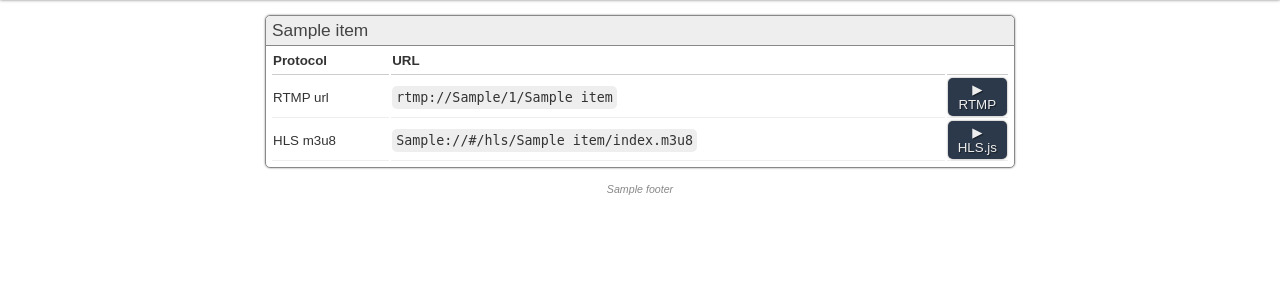
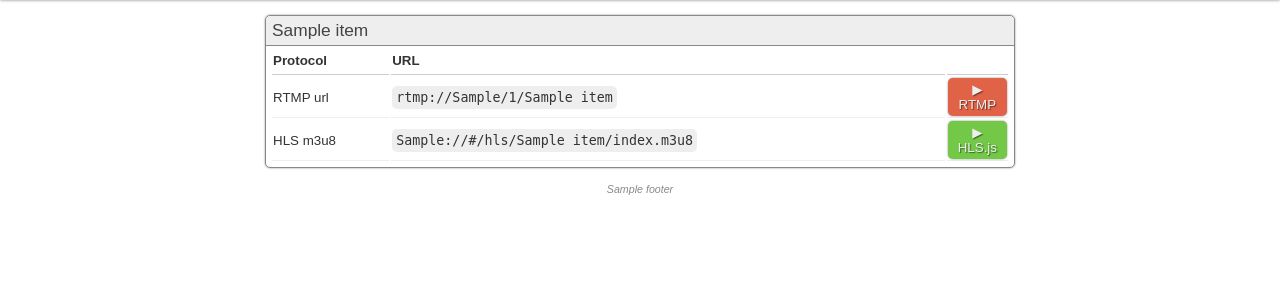
Before and after one commit to deflax/vod-rtmp, a Flask app: template frontend/app/templates/default/main.html.j2 in a window 1280 px wide. Shown: the part 63-363 px from the top of the page. Run offline with Flask 2, Linux system fonts and the light colour scheme; the template is opened without the code that fills it: most values are stand-ins (such as "Sample title", 1, 10 or a date in 2020); parts of the project's set-up code (start-up, migrations or seed data) failed here and were passed over.

Commit message:
color the admin buttons

```diff
--- a/frontend/app/static/style.default.css
+++ b/frontend/app/static/style.default.css
@@ -111,12 +111,21 @@ a.btn {
 	text-align: center;
 }
 
+a.btn-red {
+	background-color: rgb(224, 99, 71);
+	/*background: linear-gradient(#4caf50, #2b622d);*/
+}
+a.btn-red:hover {
+	background-color: rgb(255, 99, 71);
+	box-shadow: 0px 0px 5px rgba(0, 0, 0, 0.5);
+}
+
 a.btn-green {
-	background-color: rgb(44, 57, 75);
+	background-color: rgb(115, 201, 71);
 	/*background: linear-gradient(#4caf50, #2b622d);*/
 }
 a.btn-green:hover {
-	background-color: rgb(60, 78, 104);
+	background-color: rgb(115, 249, 71);
 	box-shadow: 0px 0px 5px rgba(0, 0, 0, 0.5);
 }
 a.btn-large {
--- a/frontend/app/templates/default/main.html.j2
+++ b/frontend/app/templates/default/main.html.j2
@@ -29,12 +29,13 @@
       <tr>
         <td>RTMP url</td>
         <td><em class="url">rtmp://{{ configuration["rtmp_base"] }}/{{ item[0] }}/{{ item[1] }}</em></td>
-        <td class="btn"><a href="rtmp://{{ configuration['rtmp_base'] }}/{{ item[0] }}/{{ item[1] }}" class="btn btn-green">&#9654;<br/>RTMP</a></td>
+        <td class="btn"><a href="rtmp://{{ configuration['rtmp_base'] }}/{{ item[0] }}/{{ item[1] }}" class="btn btn-red">&#9654;<br/>RTMP</a></td>
       </tr>
       <tr>
         <td>HLS m3u8</td>
 	<td><em class="url">{{ configuration['web_proto'] }}://{{ configuration['base_url'] }}/hls/{{ item[1] }}/index.m3u8</em></td>
-	<td class="btn"><a href="{{ configuration['web_proto'] }}://{{ configuration['base_url'] }}/player/{{ item[1] }}" class="btn btn-green">&#9654;<br/>HLS.js</a></td>
+<!--	<td class="btn"><a href="{{ configuration['web_proto'] }}://{{ configuration['base_url'] }}/player/{{ item[1] }}" class="btn btn-green">&#9654;<br/>HLS.js</a></td> -->
+	<td class="btn"><a href="{{ url_for('frontend.show_player', streamname=item[1], appname=item[0]) }}" class="btn btn-green">&#9654;<br/>HLS.js</a></td>
       </tr>
     </tbody>
   </table>
```
